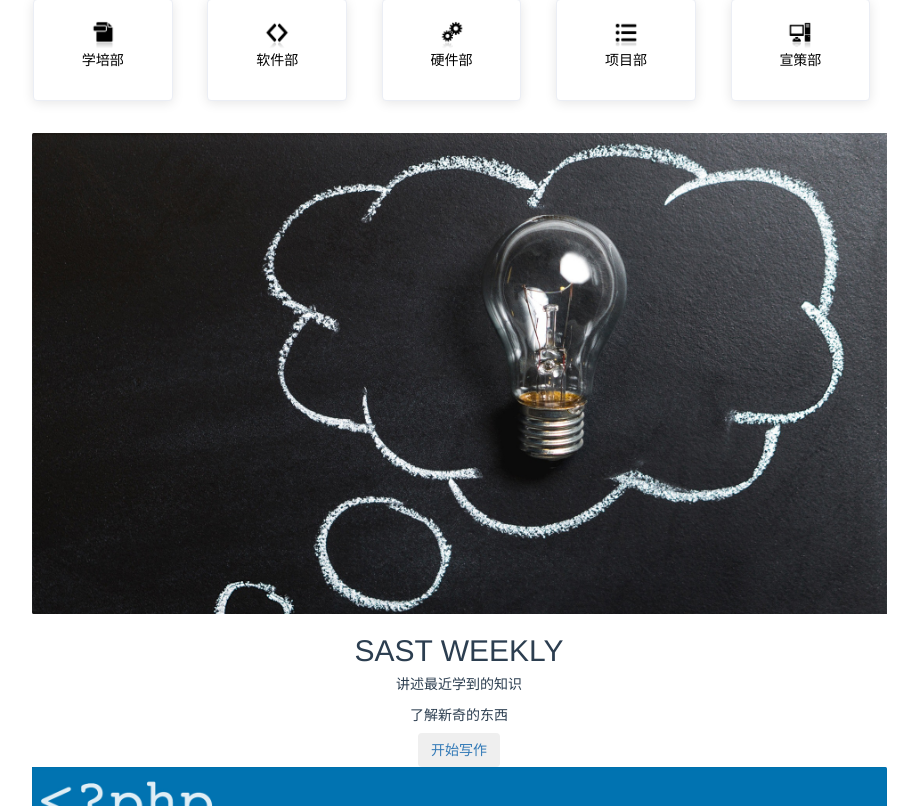
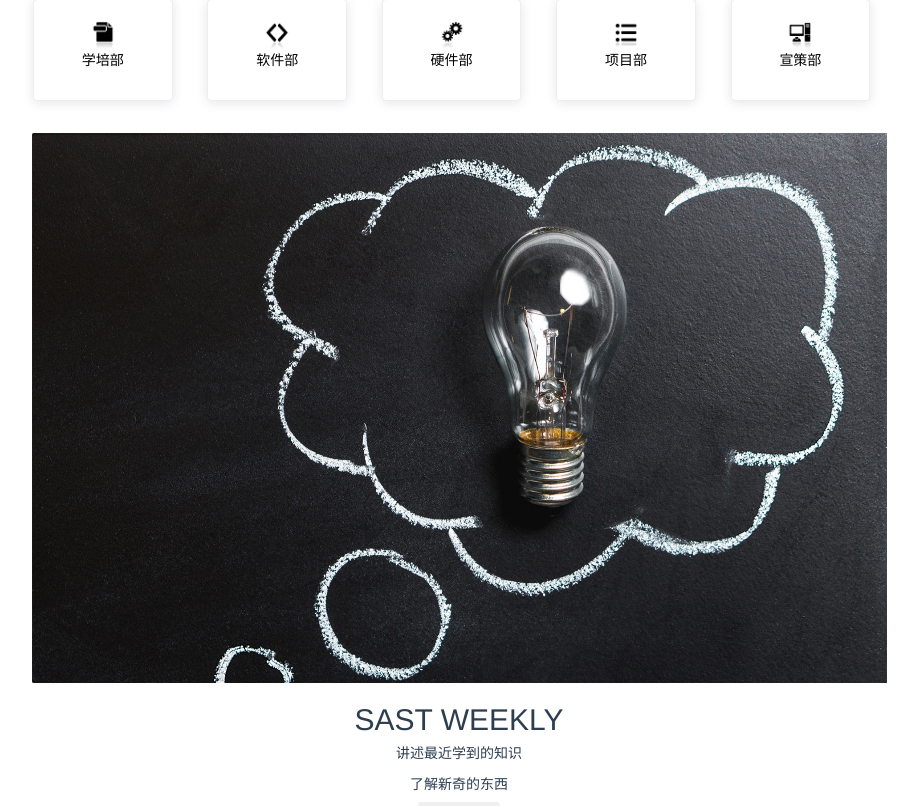
Before and after one commit to eesast/new_site, a Vue app in the folder front-end/: page / in a window 1280 px wide. Shown: the part 2014-2820 px from the top of the page, without its empty margins (181-1099 px from the left). Built offline with nearby package versions, Linux system fonts and the light colour scheme.

Commit message:
修改卡片样式崩坏

```diff
--- a/front-end/src/components/Index.vue
+++ b/front-end/src/components/Index.vue
@@ -101,9 +101,8 @@
         </el-card>
       </el-aside-->
 
-      <b-container class="item-card mb-5">
-        <b-card-group deck class = "d-flex flex-column text-center w-100 h-100">
-          <b-card img-src="../../static/weekly2.jpg" img-alt="Card image" img-left img-width="75%">
+      <b-container>
+          <b-card img-src="../../static/weekly2.jpg" img-left img-width="75%" img-height="550px" class="mt-5">
           <b-card-body class = "d-flex flex-column text-center h-100">
             <b-card-title class="mt-4 mb-5" title-tag="h2">
               SAST WEEKLY
@@ -118,7 +117,8 @@
           </b-card>
 
 
-          <b-card img-src="../../static/lecture.jpg" img-alt="Card image" img-right img-width="75%" class="mt-5">
+          <b-card img-src="../../static/lecture.jpg" img-width="75%" img-height="550px" img-right class="mt-5">
+            <!-- <b-card-img src="../../static/lecture.jpg" right width="75%" height="75%"></b-card-img> -->
             <b-card-body class = "d-flex flex-column text-center h-100">
             <b-card-title class="mt-4 mb-5" title-tag="h2">
               SAST TUTOR
@@ -132,9 +132,9 @@
           </b-card-body>
           </b-card>
 
-          <b-card img-src="../../static/circuit.jpg" img-alt="Card image" img-left img-width="75%" class="mt-5">
+          <b-card img-src="../../static/circuit.jpg" img-alt="Card image" img-left img-width="75%" img-height="550px" class="mt-5">
             <b-card-body class = "d-flex flex-column text-center h-100">
-            <b-card-title class="mt-5 mb-5" title-tag="h2">
+            <b-card-title class="mt-4 mb-5" title-tag="h2">
               启航计划
             </b-card-title>
             <b-card-sub-title class="mt-5 mb-5" sub-title-tag="h5" sub-title-text-variant="secondary">
@@ -145,8 +145,6 @@
             </b-link>
           </b-card-body>
           </b-card>
-
-        </b-card-group>
       </b-container>
       <!-- <el-main>
 
```
